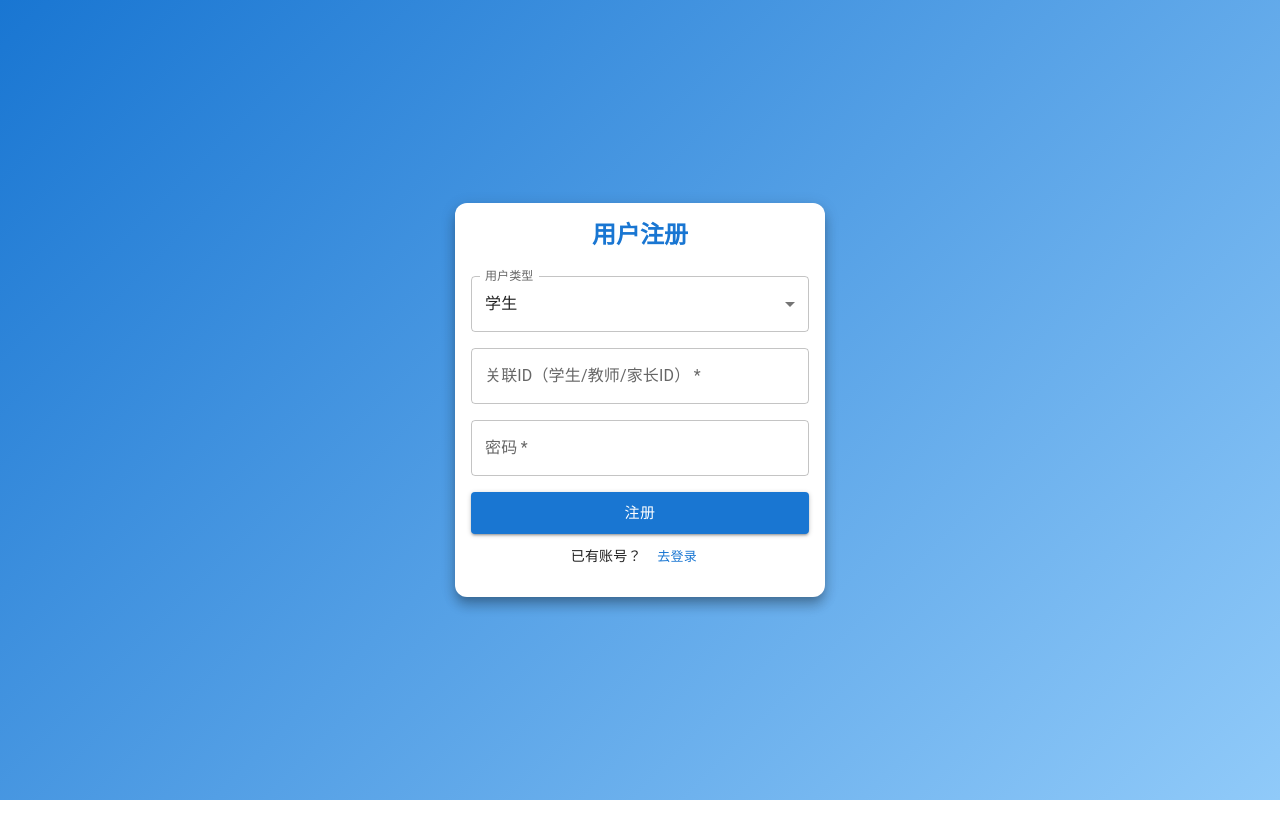
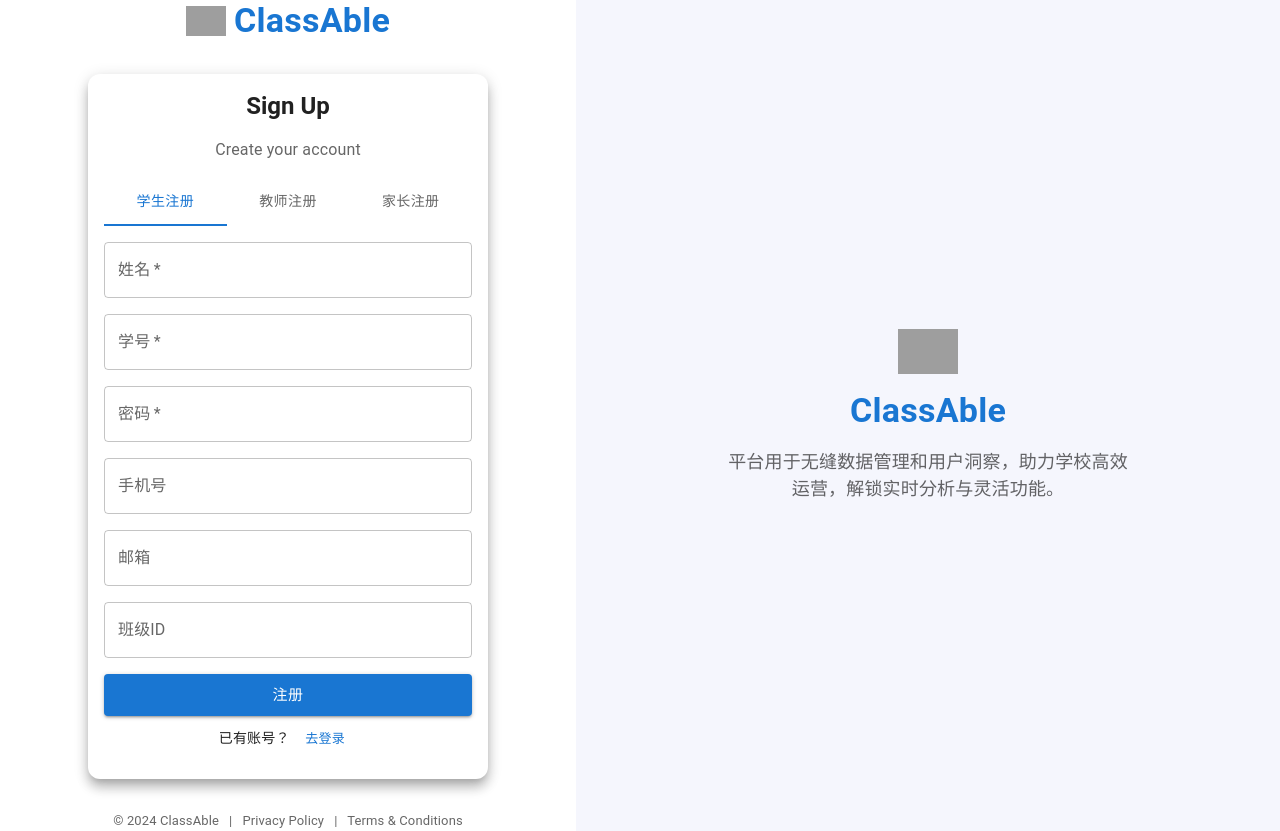
Before and after one commit to Altair288/class-management-frontend, a Next.js app in the folder class-management/: page /login in a window 1280 px wide. Both pictures are taken after a click on the button "去注册". Before the commit the page ends 800 px from the top, so only its background shows below. Built offline with nearby package versions, Linux system fonts and the light colour scheme; grey boxes are pictures that could not be loaded.

Commit message:
Fix Register Page

```diff
--- a/class-management/src/app/login/page.tsx
+++ b/class-management/src/app/login/page.tsx
@@ -1,40 +1,48 @@
 "use client";
 
+import { useState } from "react";
+import {
+  Box, Button, Card, CardContent, Typography, TextField, Tabs, Tab,
+  CircularProgress, Alert, Stack
+} from "@mui/material";
 import { ThemeProvider } from "@mui/material/styles";
 import CssBaseline from "@mui/material/CssBaseline";
-import theme from "@/themes/theme"; // 确保路径正确
-import React, { useState } from "react";
+import theme from "@/themes/theme";
 import axios from "axios";
 import { useRouter } from "next/navigation";
-import {
-  Box,
-  Button,
-  Card,
-  CardContent,
-  Typography,
-  TextField,
-  Select,
-  MenuItem,
-  FormControl,
-  InputLabel,
-  CircularProgress,
-  Alert,
-  Stack
-} from "@mui/material";
 
-type UserType = "STUDENT" | "TEACHER" | "PARENT";
+type UserType = "STUDENT" | "TEACHER" | "PARENT" | "ADMIN";
 
 export default function AuthPage() {
   const router = useRouter();
   const [isLogin, setIsLogin] = useState(true);
   const [loading, setLoading] = useState(false);
+  const [registerTab, setRegisterTab] = useState<UserType>("STUDENT");
   const [loginForm, setLoginForm] = useState({ username: "", password: "" });
-  const [registerForm, setRegisterForm] = useState({
-    userType: "STUDENT" as UserType,
-    relatedId: "",
+  const [studentForm, setStudentForm] = useState({
+    name: "",
+    studentNo: "",
     password: "",
+    phone: "",
+    email: "",
+    classId: ""
+  });
+  const [teacherForm, setTeacherForm] = useState({
+    name: "",
+    teacherNo: "",
+    password: "",
+    phone: "",
+    email: ""
+  });
+  const [parentForm, setParentForm] = useState({
+    name: "",
+    password: "",
+    phone: "",
+    email: "",
+    studentId: ""
   });
   const [message, setMessage] = useState("");
+  const [adminTrick, setAdminTrick] = useState(0);
 
   // 登录
   const handleLogin = async (e: React.FormEvent) => {
@@ -48,7 +56,7 @@ export default function AuthPage() {
         { headers: { "Content-Type": "application/x-www-form-urlencoded" } }
       );
       setMessage("登录成功！");
-      router.push("admin/dashboard");
+      router.push("/admin/dashboard");
     } catch (err: unknown) {
       if (axios.isAxiosError(err)) {
         const msg = err.response?.data?.message || err.response?.data || "登录失败";
@@ -67,16 +75,25 @@ export default function AuthPage() {
     setLoading(true);
     setMessage("");
     try {
-      await axios.post("/api/users/register", {
-        userType: registerForm.userType,
-        relatedId: registerForm.relatedId,
-        password: registerForm.password,
+      if (registerTab === "STUDENT") {
+        await axios.post("/api/users/register/student", {
+          ...studentForm,
+          classId: studentForm.classId ? Number(studentForm.classId) : undefined,
         });
+      } else if (registerTab === "TEACHER") {
+        await axios.post("/api/users/register/teacher", teacherForm);
+      } else if (registerTab === "PARENT") {
+        await axios.post("/api/users/register/parent", {
+          ...parentForm,
+          studentId: parentForm.studentId ? Number(parentForm.studentId) : undefined,
+        });
+      }
       setMessage("注册成功，请登录！");
       setIsLogin(true);
     } catch (err: unknown) {
       if (axios.isAxiosError(err)) {
-        setMessage(err.response?.data || "注册失败");
+        const msg = err.response?.data?.message || err.response?.data || "注册失败";
+        setMessage(msg);
       } else {
         setMessage("注册失败");
       }
@@ -85,14 +102,37 @@ export default function AuthPage() {
     }
   };
 
+  // 隐藏管理员入口：连续点击logo 5次
+  const handleLogoClick = () => {
+    setAdminTrick((v) => {
+      if (v >= 4) {
+        setMessage("已切换为管理员登录");
+        setLoginForm({ username: "", password: "" });
+        setIsLogin(true);
+        return 0;
+      }
+      return v + 1;
+    });
+  };
+
   return (
     <ThemeProvider theme={theme}>
       <CssBaseline />
-      <Box minHeight="100vh" display="flex" alignItems="center" justifyContent="center" sx={{ background: "linear-gradient(135deg, #1976d2 0%, #90caf9 100%)" }}>
-        <Card sx={{ borderRadius: 3, boxShadow: 6, width: 370 }}>
+      <Box sx={{ minHeight: "100vh", display: "flex" }}>
+        {/* 左侧表单 */}
+        <Box flex={1} display="flex" flexDirection="column" justifyContent="center" alignItems="center">
+          <Box width={400}>
+            <Box display="flex" alignItems="center" justifyContent="center" mb={4} onClick={handleLogoClick} sx={{ cursor: "pointer" }}>
+              <img src="/logo.svg" alt="logo" width={40} />
+              <Typography variant="h4" fontWeight={700} color="primary" ml={1}>ClassAble</Typography>
+            </Box>
+            <Card sx={{ borderRadius: 3, boxShadow: 6 }}>
               <CardContent>
-            <Typography variant="h5" align="center" color="primary" fontWeight={700} mb={3}>
-              {isLogin ? "用户登录" : "用户注册"}
+                <Typography variant="h5" align="center" fontWeight={700} mb={2}>
+                  {isLogin ? "Sign In" : "Sign Up"}
+                </Typography>
+                <Typography align="center" color="text.secondary" mb={2}>
+                  {isLogin ? "Welcome back! Select the method of login." : "Create your account"}
                 </Typography>
                 {message && (
                   <Alert severity={message.includes("成功") ? "success" : "info"} sx={{ mb: 2 }}>
@@ -108,64 +148,12 @@ export default function AuthPage() {
                         onChange={e => setLoginForm(f => ({ ...f, username: e.target.value }))}
                         fullWidth
                         required
-                    autoComplete="username"
                       />
                       <TextField
                         label="密码"
                         type="password"
                         value={loginForm.password}
                         onChange={e => setLoginForm(f => ({ ...f, password: e.target.value }))}
-                    fullWidth
-                    required
-                    autoComplete="current-password"
-                  />
-                </Stack>
-                <Button
-                  type="submit"
-                  variant="contained"
-                  color="primary"
-                  fullWidth
-                  size="large"
-                  disabled={loading}
-                  sx={{ mb: 1 }}
-                  startIcon={loading && <CircularProgress size={20} color="inherit" />}
-                >
-                  {loading ? "登录中..." : "登录"}
-                </Button>
-                <Typography align="center" variant="body2">
-                  没有账号？{' '}
-                  <Button variant="text" size="small" onClick={() => setIsLogin(false)} sx={{ color: 'primary.main', textTransform: 'none' }}>
-                    去注册
-                  </Button>
-                </Typography>
-              </form>
-            ) : (
-              <form onSubmit={handleRegister}>
-                <Stack spacing={2} mb={2}>
-                  <FormControl fullWidth>
-                    <InputLabel>用户类型</InputLabel>
-                    <Select
-                      label="用户类型"
-                      value={registerForm.userType}
-                      onChange={e => setRegisterForm(f => ({ ...f, userType: e.target.value as UserType }))}
-                    >
-                      <MenuItem value="STUDENT">学生</MenuItem>
-                      <MenuItem value="TEACHER">教师</MenuItem>
-                      <MenuItem value="PARENT">家长</MenuItem>
-                    </Select>
-                  </FormControl>
-                  <TextField
-                    label="关联ID（学生/教师/家长ID）"
-                    value={registerForm.relatedId}
-                    onChange={e => setRegisterForm(f => ({ ...f, relatedId: e.target.value }))}
-                    fullWidth
-                    required
-                  />
-                  <TextField
-                    label="密码"
-                    type="password"
-                    value={registerForm.password}
-                    onChange={e => setRegisterForm(f => ({ ...f, password: e.target.value }))}
                         fullWidth
                         required
                       />
@@ -180,18 +168,104 @@ export default function AuthPage() {
                       sx={{ mb: 1 }}
                       startIcon={loading && <CircularProgress size={20} color="inherit" />}
                     >
+                      {loading ? "Signing In..." : "Sign In"}
+                    </Button>
+                    <Typography align="center" variant="body2">
+                      没有账号？{" "}
+                      <Button variant="text" size="small" onClick={() => setIsLogin(false)} sx={{ color: "primary.main", textTransform: "none" }}>
+                        去注册
+                      </Button>
+                    </Typography>
+                  </form>
+                ) : (
+                  <>
+                    <Tabs
+                      value={registerTab}
+                      onChange={(_, val) => setRegisterTab(val)}
+                      variant="fullWidth"
+                      sx={{ mb: 2 }}
+                    >
+                      <Tab label="学生注册" value="STUDENT" />
+                      <Tab label="教师注册" value="TEACHER" />
+                      <Tab label="家长注册" value="PARENT" />
+                    </Tabs>
+                    <form onSubmit={handleRegister}>
+                      {registerTab === "STUDENT" && (
+                        <Stack spacing={2} mb={2}>
+                          <TextField label="姓名" value={studentForm.name} onChange={e => setStudentForm(f => ({ ...f, name: e.target.value }))} fullWidth required />
+                          <TextField label="学号" value={studentForm.studentNo} onChange={e => setStudentForm(f => ({ ...f, studentNo: e.target.value }))} fullWidth required />
+                          <TextField label="密码" type="password" value={studentForm.password} onChange={e => setStudentForm(f => ({ ...f, password: e.target.value }))} fullWidth required />
+                          <TextField label="手机号" value={studentForm.phone} onChange={e => setStudentForm(f => ({ ...f, phone: e.target.value }))} fullWidth />
+                          <TextField label="邮箱" value={studentForm.email} onChange={e => setStudentForm(f => ({ ...f, email: e.target.value }))} fullWidth />
+                          <TextField label="班级ID" value={studentForm.classId} onChange={e => setStudentForm(f => ({ ...f, classId: e.target.value }))} fullWidth />
+                        </Stack>
+                      )}
+                      {registerTab === "TEACHER" && (
+                        <Stack spacing={2} mb={2}>
+                          <TextField label="姓名" value={teacherForm.name} onChange={e => setTeacherForm(f => ({ ...f, name: e.target.value }))} fullWidth required />
+                          <TextField label="工号" value={teacherForm.teacherNo} onChange={e => setTeacherForm(f => ({ ...f, teacherNo: e.target.value }))} fullWidth required />
+                          <TextField label="密码" type="password" value={teacherForm.password} onChange={e => setTeacherForm(f => ({ ...f, password: e.target.value }))} fullWidth required />
+                          <TextField label="手机号" value={teacherForm.phone} onChange={e => setTeacherForm(f => ({ ...f, phone: e.target.value }))} fullWidth />
+                          <TextField label="邮箱" value={teacherForm.email} onChange={e => setTeacherForm(f => ({ ...f, email: e.target.value }))} fullWidth />
+                        </Stack>
+                      )}
+                      {registerTab === "PARENT" && (
+                        <Stack spacing={2} mb={2}>
+                          <TextField label="姓名" value={parentForm.name} onChange={e => setParentForm(f => ({ ...f, name: e.target.value }))} fullWidth required />
+                          <TextField label="手机号" value={parentForm.phone} onChange={e => setParentForm(f => ({ ...f, phone: e.target.value }))} fullWidth required />
+                          <TextField label="密码" type="password" value={parentForm.password} onChange={e => setParentForm(f => ({ ...f, password: e.target.value }))} fullWidth required />
+                          <TextField label="邮箱" value={parentForm.email} onChange={e => setParentForm(f => ({ ...f, email: e.target.value }))} fullWidth />
+                          <TextField label="学生ID" value={parentForm.studentId} onChange={e => setParentForm(f => ({ ...f, studentId: e.target.value }))} fullWidth required />
+                        </Stack>
+                      )}
+                      <Button
+                        type="submit"
+                        variant="contained"
+                        color="primary"
+                        fullWidth
+                        size="large"
+                        disabled={loading}
+                        sx={{ mb: 1 }}
+                        startIcon={loading && <CircularProgress size={20} color="inherit" />}
+                      >
                         {loading ? "注册中..." : "注册"}
                       </Button>
                       <Typography align="center" variant="body2">
-                  已有账号？{' '}
-                  <Button variant="text" size="small" onClick={() => setIsLogin(true)} sx={{ color: 'primary.main', textTransform: 'none' }}>
+                        已有账号？{" "}
+                        <Button variant="text" size="small" onClick={() => setIsLogin(true)} sx={{ color: "primary.main", textTransform: "none" }}>
                           去登录
                         </Button>
                       </Typography>
                     </form>
+                  </>
                 )}
               </CardContent>
             </Card>
+            <Typography align="center" color="text.secondary" mt={4} fontSize={13}>
+              © 2024 ClassAble &nbsp; | &nbsp; Privacy Policy &nbsp; | &nbsp; Terms & Conditions
+            </Typography>
+          </Box>
+        </Box>
+        {/* 右侧品牌介绍 */}
+        <Box
+          flex={1}
+          sx={{
+            bgcolor: "#f5f6fd",
+            display: { xs: "none", md: "flex" },
+            flexDirection: "column",
+            alignItems: "center",
+            justifyContent: "center",
+            px: 8,
+          }}
+        >
+          <img src="/logo.svg" alt="logo" width={60} />
+          <Typography variant="h4" color="primary" fontWeight={700} mt={2}>
+            ClassAble
+          </Typography>
+          <Typography color="text.secondary" mt={2} fontSize={18} align="center" maxWidth={400}>
+            平台用于无缝数据管理和用户洞察，助力学校高效运营，解锁实时分析与灵活功能。
+          </Typography>
+        </Box>
       </Box>
     </ThemeProvider>
   );
```
Lines whose indentation alone changed are shown as unchanged.
